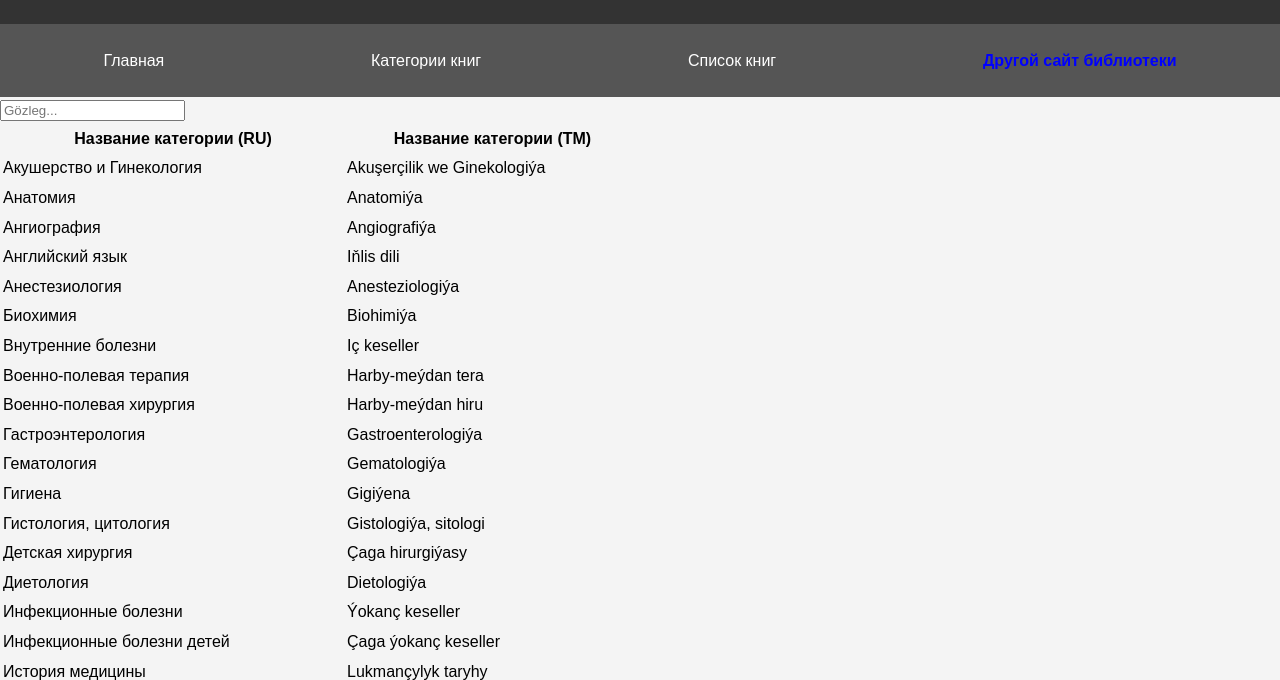
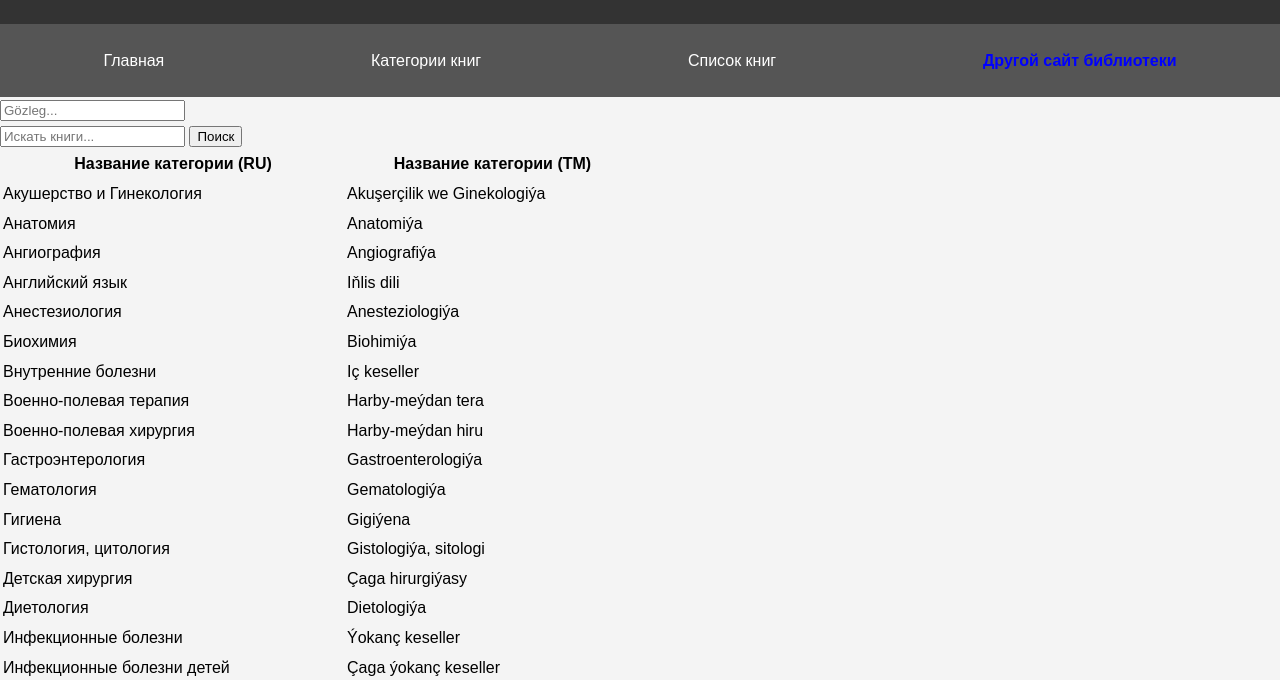
Before and after one commit to MaksatDowletow/MedLibrary, a plain HTML site: page BookCategory.html in a window 1280 px wide. Shown: the part 128-808 px from the top of the page. Drawn offline with Linux system fonts and the light colour scheme.

Commit message:
Update BookCategory.html
Signed-off-by: MaksatDowletow <tdlipfmdm@outlook.com>

```diff
--- a/BookCategory.html
+++ b/BookCategory.html
@@ -33,6 +33,13 @@
     <a href="https://sites.google.com/view/lukmanylyksanlykitaphanasy/ba%C5%9F-sahypa" target="_blank" class="external-link" style="color: blue; font-weight: bold;">Другой сайт библиотеки</a>
   </nav>
   <input type="text" id="searchInput" placeholder="Gözleg...">
+
+  <!-- Search Form -->
+  <form action="search_results.html" method="get">
+    <input type="text" name="query" placeholder="Искать книги...">
+    <button type="submit">Поиск</button>
+  </form>
+
   <div>
     <table>
       <thead>
```
